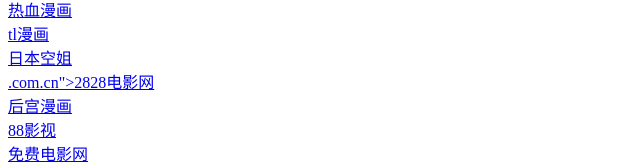
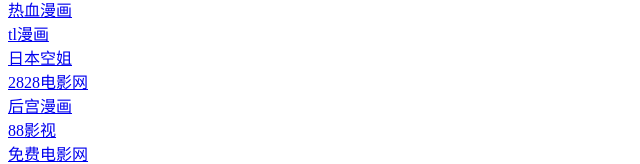
Before and after one commit to jianshemeiwangzhidaohang/jianshemeiwangzhidaohang.github.io, a plain HTML site: page index.html in a window 1280 px wide. Shown: the part 1283-1447 px from the top of the page, without its empty margins (0-640 px from the left). Drawn offline with Linux system fonts and the light colour scheme.

Commit message:
Update index.html

```diff
--- a/index.html
+++ b/index.html
@@ -62,7 +62,7 @@
 <a href="https://rexiemanhua-zh.com.cn">热血漫画</a><br>
 <a href="https://tlmanhua-zh.com.cn">tl漫画</a><br>
 <a href="https://ribenkongjie-wap.com.cn">日本空姐</a><br>
-<a href="https://2828dianyingwang-cn">.com.cn">2828电影网</a><br>
+<a href="https://2828dianyingwang-cn.com.cn">2828电影网</a><br>
 <a href="https://www.hougongmanhua-wap.com.cn">后宫漫画</a><br>
 <a href="https://www.88-yingshi.com.cn">88影视</a><br>
 <a href="https://www.mianfeidianyingwang-h5.com.cn">免费电影网</a><br>
```
